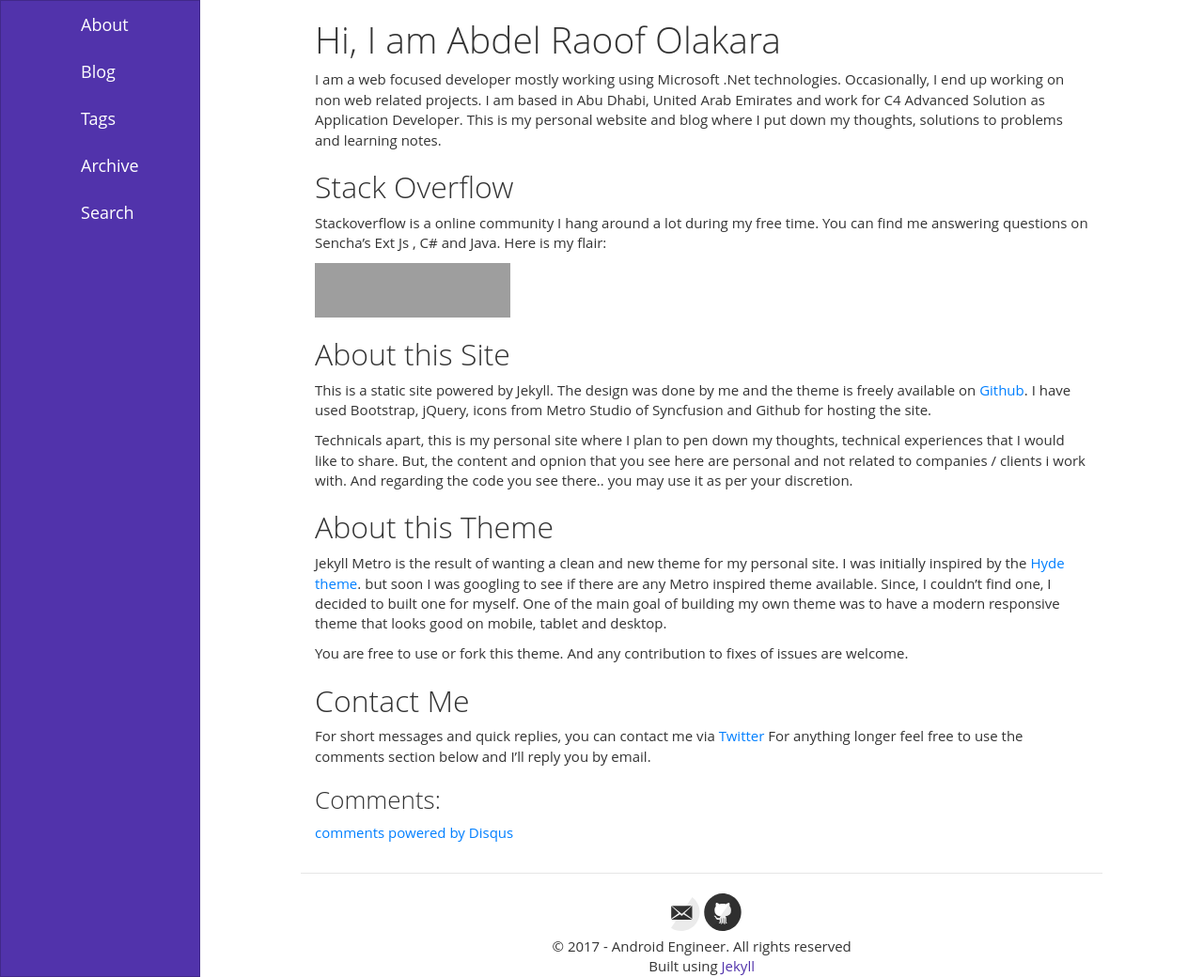
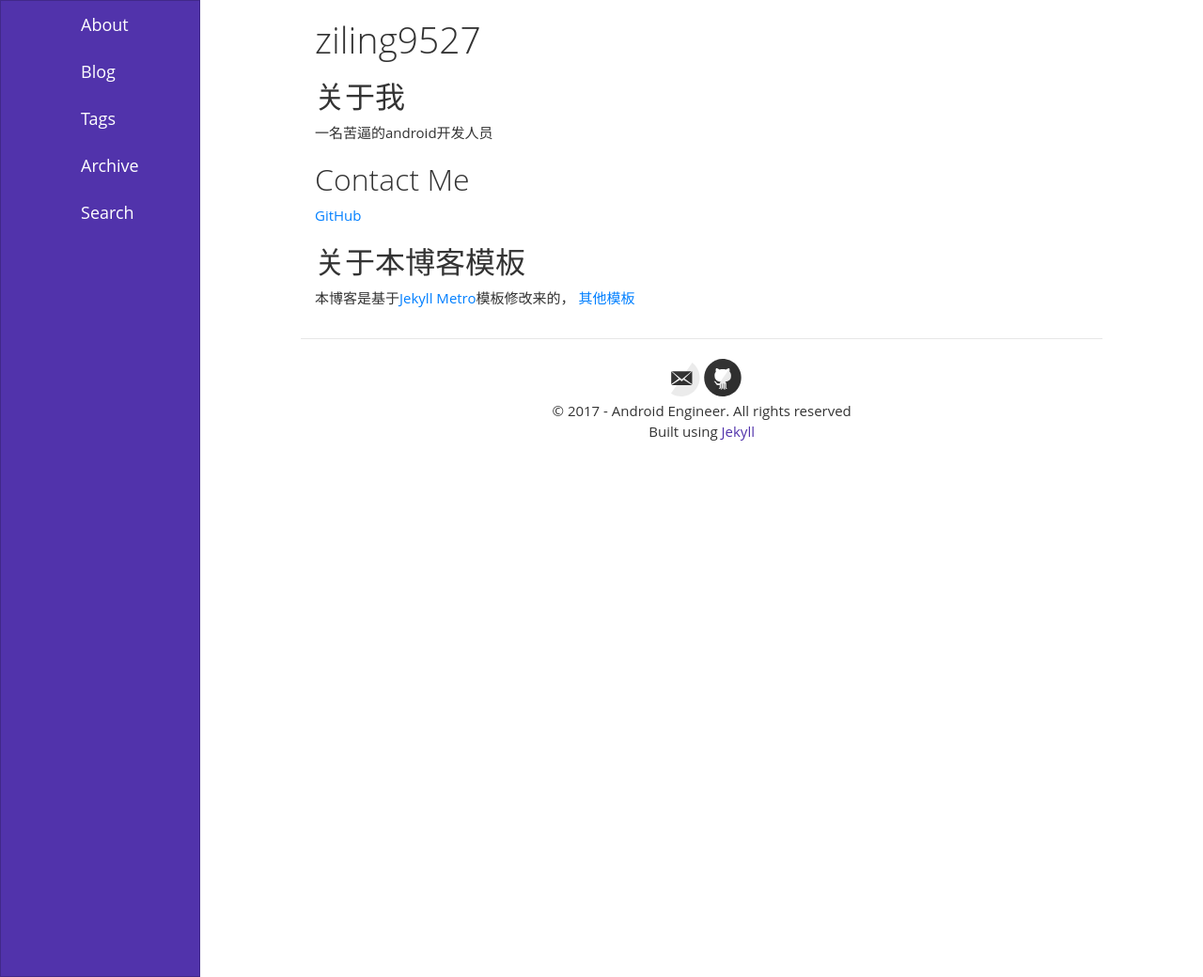
Before and after one commit to ziling9527/ziling9527.github.io, a Jekyll site: the page built from index.md, in a window 1280 px wide and 1040 px high. Shown: the whole window at 94% size. Built offline with Jekyll 4.4.1, drawn with Linux system fonts in a browser that asks for light colours; comment, search, counter and statistics services are not loaded; grey boxes are pictures that could not be loaded.

Commit message:
about me

```diff
--- a/index.md
+++ b/index.md
@@ -1,52 +1,18 @@
 ---
 layout: page
-title: Hi, I am Abdel Raoof Olakara
-description: About Me page of Abdel Raoof
+title: ziling9527
+description: About Me
 theme: purple
 ---
+## 关于我
 
-I am a web focused developer mostly working using Microsoft .Net technologies. Occasionally, I end up working on non web related projects. I am based in Abu Dhabi, United Arab Emirates and work for C4 Advanced Solution as Application Developer.
-This is my personal website and blog where I put down my thoughts, solutions to problems and learning notes.
-
-## Stack Overflow
-
-Stackoverflow is a online community I hang around a lot during my free time. You can find me answering questions on Sencha's Ext Js , C# and Java. Here is my flair:
-
-<a href="http://stackexchange.com/users/62487">
-<img src="http://stackexchange.com/users/flair/62487.png?theme=clean" width="208" height="58" alt="profile for Abdel Olakara on Stack Exchange, a network of free, community-driven Q&amp;A sites" title="profile for Abdel Olakara on Stack Exchange, a network of free, community-driven Q&amp;A sites">
-</a>
-
-
-## About this Site
-
-This is a static site powered by Jekyll. The design was done by me and the theme is freely available on [Github](https://github.com/olakara/JekyllMetro). I have used Bootstrap, jQuery, icons from Metro Studio of Syncfusion and Github for hosting the site.
-
-Technicals apart, this is my personal site where I plan to pen down my thoughts, technical experiences that I would like to share. But, the content and opnion that you see here are personal and not related to companies / clients i work with. And regarding the code you see there.. you may use it as per your discretion.
-
-## About this Theme
-
-Jekyll Metro is the result of wanting a clean and new theme for my personal site. I was initially inspired by the [Hyde theme](https://github.com/poole/hyde). but soon I was googling to see if there are any Metro inspired theme available.
-Since, I couldn't find one, I decided to built one for myself. One of the main goal of building my own theme was to have a modern responsive theme that looks good on mobile, tablet and desktop.
-
-You are free to use or fork this theme. And any contribution to fixes of issues are welcome.
+一名苦逼的android开发人员
 
 ## Contact Me
 
-For short messages and quick replies, you can contact me via [Twitter](http://twitter.com/olakara) For anything longer feel free to use the comments section below and I'll reply you by email.
+[GitHub](https://github.com/ziling9527)
 
-### Comments:
+## 关于本博客模板
 
-<div id="disqus_thread"></div>
-<script type="text/javascript">
-  /* * * CONFIGURATION VARIABLES: EDIT BEFORE PASTING INTO YOUR WEBPAGE * * */
-  var disqus_shortname = '{{site.disqushandler}}';
-
-  /* * * DON'T EDIT BELOW THIS LINE * * */
-  (function() {
-      var dsq = document.createElement('script'); dsq.type = 'text/javascript'; dsq.async = true;
-      dsq.src = '//' + disqus_shortname + '.disqus.com/embed.js';
-      (document.getElementsByTagName('head')[0] || document.getElementsByTagName('body')[0]).appendChild(dsq);
-  })();
-</script>
-<noscript>Please enable JavaScript to view the <a href="http://disqus.com/?ref_noscript">comments powered by Disqus.</a></noscript>
-<a href="http://disqus.com" class="dsq-brlink">comments powered by <span class="logo-disqus">Disqus</span></a>
+本博客是基于[Jekyll Metro](http://blog-olakara.rhcloud.com/)模板修改来的，
+[其他模板](https://github.com/jekyll/jekyll/wiki/Themes)
```
Also changed, not shown: about/index.md (+8 -42 lines).
